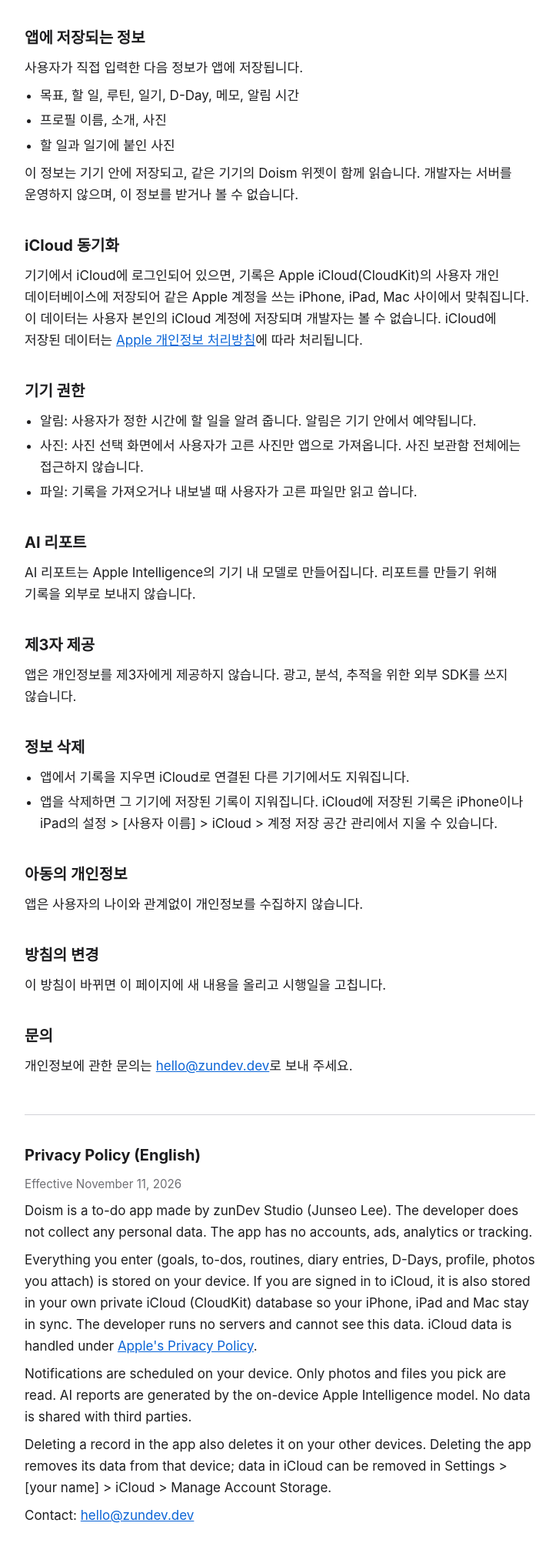
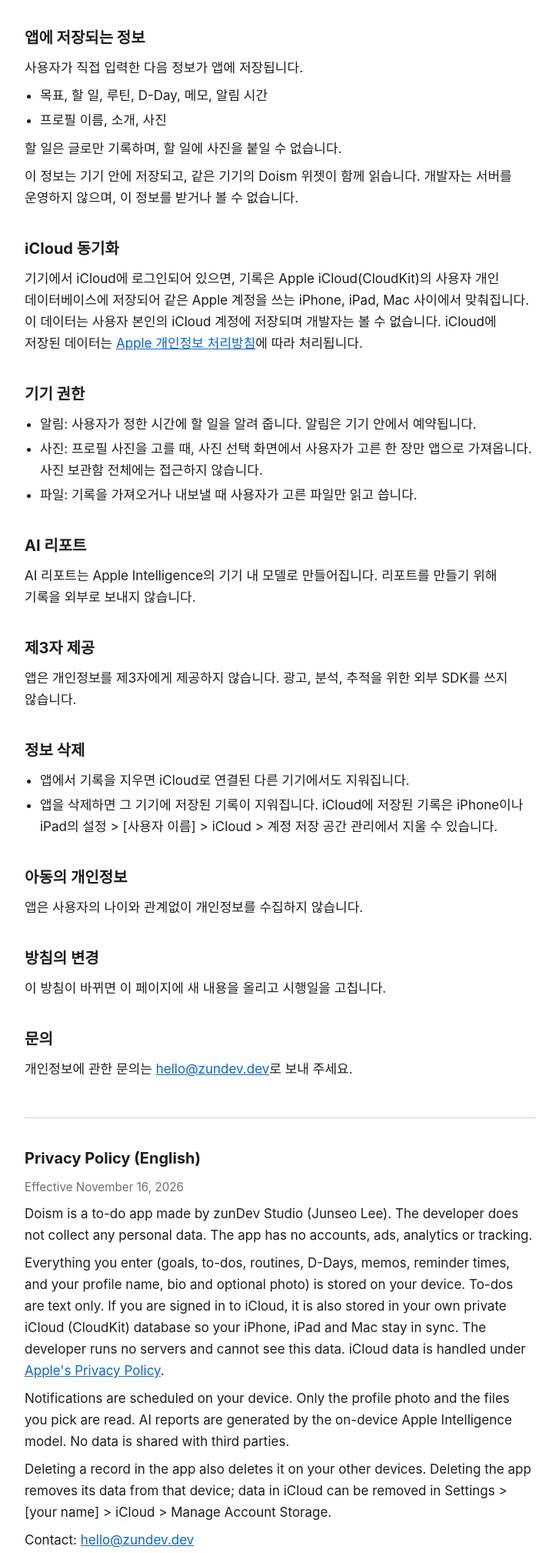
Before and after one commit to zunDev/doism, a plain HTML site: page privacy/index.html in a window 1280 px wide. Shown: the part 414-2432 px from the top of the page at 77% size, without its empty margins (276-1003 px from the left). Drawn offline with Linux system fonts and the light colour scheme.

Commit message:
Update the privacy policy: to-dos are text only

```diff
--- a/privacy/index.html
+++ b/privacy/index.html
@@ -11,7 +11,7 @@
   <nav><a href="../">Doism</a><a href="../support/">지원</a></nav>
 
   <h1>개인정보 처리방침</h1>
-  <p class="meta">시행일: 2026년 11월 11일</p>
+  <p class="meta">시행일: 2026년 11월 16일</p>
 
   <p>Doism(이하 "앱")은 zunDev Studio(이준서)가 만든 할 일 앱입니다. 이 방침은 앱이 어떤 정보를 어디에 저장하는지 설명합니다.</p>
 
@@ -25,10 +25,10 @@
   <h2>앱에 저장되는 정보</h2>
   <p>사용자가 직접 입력한 다음 정보가 앱에 저장됩니다.</p>
   <ul>
-    <li>목표, 할 일, 루틴, 일기, D-Day, 메모, 알림 시간</li>
+    <li>목표, 할 일, 루틴, D-Day, 메모, 알림 시간</li>
     <li>프로필 이름, 소개, 사진</li>
-    <li>할 일과 일기에 붙인 사진</li>
   </ul>
+  <p>할 일은 글로만 기록하며, 할 일에 사진을 붙일 수 없습니다.</p>
   <p>이 정보는 기기 안에 저장되고, 같은 기기의 Doism 위젯이 함께 읽습니다. 개발자는 서버를 운영하지 않으며, 이 정보를 받거나 볼 수 없습니다.</p>
 
   <h2>iCloud 동기화</h2>
@@ -37,7 +37,7 @@
   <h2>기기 권한</h2>
   <ul>
     <li>알림: 사용자가 정한 시간에 할 일을 알려 줍니다. 알림은 기기 안에서 예약됩니다.</li>
-    <li>사진: 사진 선택 화면에서 사용자가 고른 사진만 앱으로 가져옵니다. 사진 보관함 전체에는 접근하지 않습니다.</li>
+    <li>사진: 프로필 사진을 고를 때, 사진 선택 화면에서 사용자가 고른 한 장만 앱으로 가져옵니다. 사진 보관함 전체에는 접근하지 않습니다.</li>
     <li>파일: 기록을 가져오거나 내보낼 때 사용자가 고른 파일만 읽고 씁니다.</li>
   </ul>
 
@@ -66,10 +66,10 @@
 
   <h2 lang="en">Privacy Policy (English)</h2>
   <div lang="en">
-    <p class="meta">Effective November 11, 2026</p>
+    <p class="meta">Effective November 16, 2026</p>
     <p>Doism is a to-do app made by zunDev Studio (Junseo Lee). The developer does not collect any personal data. The app has no accounts, ads, analytics or tracking.</p>
-    <p>Everything you enter (goals, to-dos, routines, diary entries, D-Days, profile, photos you attach) is stored on your device. If you are signed in to iCloud, it is also stored in your own private iCloud (CloudKit) database so your iPhone, iPad and Mac stay in sync. The developer runs no servers and cannot see this data. iCloud data is handled under <a href="https://www.apple.com/legal/privacy/">Apple's Privacy Policy</a>.</p>
-    <p>Notifications are scheduled on your device. Only photos and files you pick are read. AI reports are generated by the on-device Apple Intelligence model. No data is shared with third parties.</p>
+    <p>Everything you enter (goals, to-dos, routines, D-Days, memos, reminder times, and your profile name, bio and optional photo) is stored on your device. To-dos are text only. If you are signed in to iCloud, it is also stored in your own private iCloud (CloudKit) database so your iPhone, iPad and Mac stay in sync. The developer runs no servers and cannot see this data. iCloud data is handled under <a href="https://www.apple.com/legal/privacy/">Apple's Privacy Policy</a>.</p>
+    <p>Notifications are scheduled on your device. Only the profile photo and the files you pick are read. AI reports are generated by the on-device Apple Intelligence model. No data is shared with third parties.</p>
     <p>Deleting a record in the app also deletes it on your other devices. Deleting the app removes its data from that device; data in iCloud can be removed in Settings &gt; [your name] &gt; iCloud &gt; Manage Account Storage.</p>
     <p>Contact: <a href="mailto:hello@zundev.dev">hello@zundev.dev</a></p>
   </div>
```
